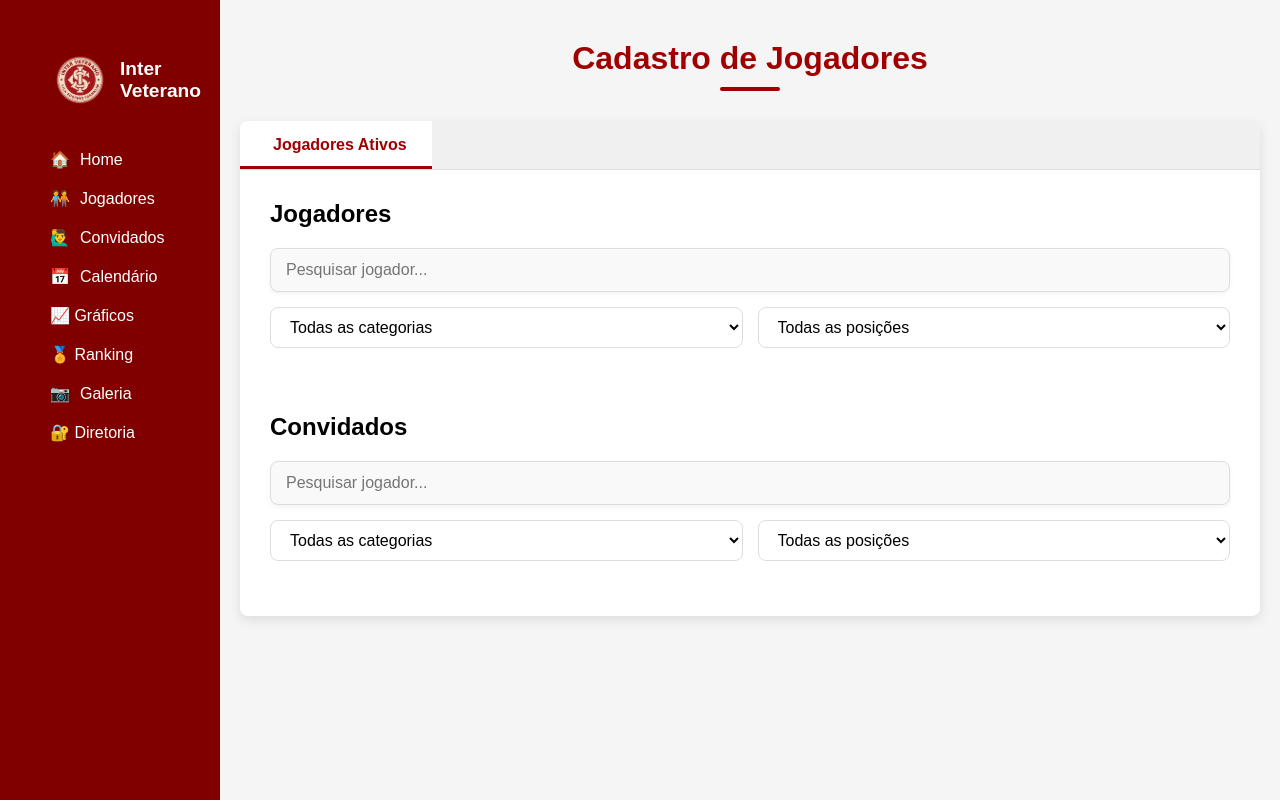
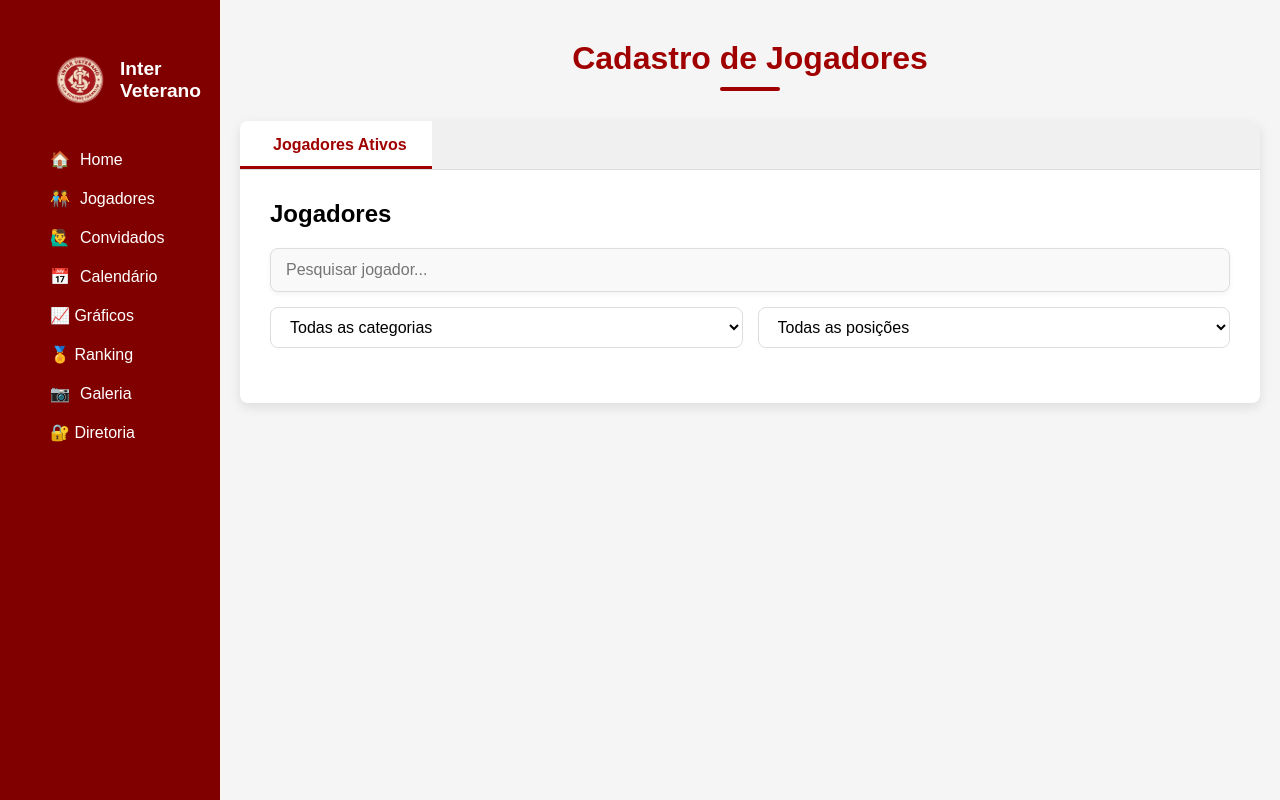
Before and after one commit to Renabrasa/interveterano, a Flask app: page /plantel in a window 1280 px wide. Run offline with Flask 3, Linux system fonts and the light colour scheme.

Commit message:
sem filtro dos convidados no plantel

```diff
--- a/templates/plantel/plantel.html
+++ b/templates/plantel/plantel.html
@@ -208,34 +208,6 @@
       </div>
 </div>
 
-      <h2 class="titulo-setor" style="margin-top: 40px;">Convidados</h2>
-
-<div class="pesquisa-container">
-  <div class="campo-pesquisa-wrapper">
-    <i class="fas fa-search icone-pesquisa"></i>
-    <input type="text" id="pesquisaJogadorAtivo" placeholder="Pesquisar jogador..." class="campo-pesquisa">
-    <button id="limparPesquisaAtivos" class="btn-limpar-pesquisa" title="Limpar pesquisa">
-      <i class="fas fa-times"></i>
-    </button>
-  </div>
-
-  <div class="filtros-container">
-    <select id="filtroCategoriaAtivos" class="filtro-select">
-      <option value="">Todas as categorias</option>
-      {% for cat in categorias %}
-      <option value="{{ cat.nome }}">{{ cat.nome }}</option>
-      {% endfor %}
-    </select>
-
-    <select id="filtroPosicaoAtivos" class="filtro-select">
-      <option value="">Todas as posições</option>
-      {% for pos in posicoes %}
-      <option value="{{ pos.nome }}">{{ pos.nome }}</option>
-      {% endfor %}
-    </select>
-  </div>
-</div>
-<div id="cartoes-ativos">
 
   <div class="cartoes-container">
         {% for convidado in convidados_ativos %}
```
